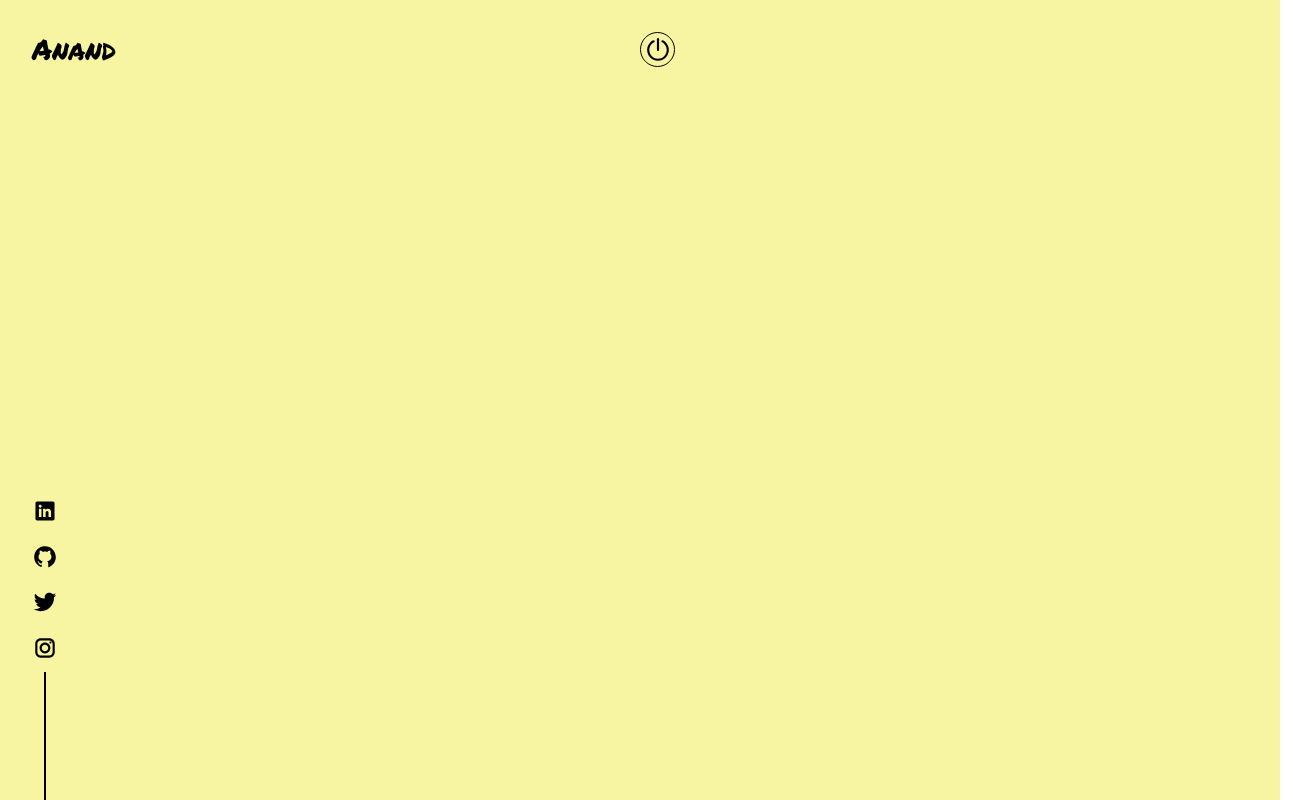
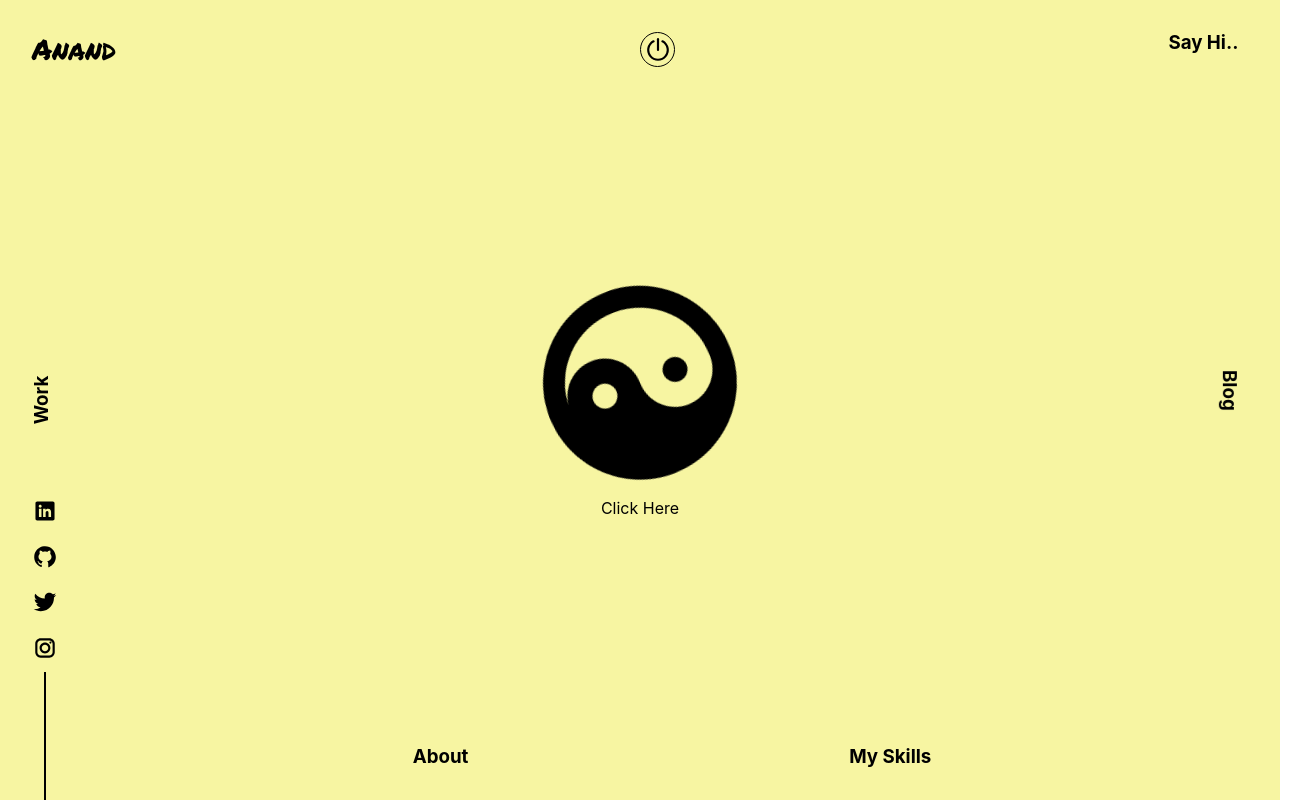
Before and after one commit to Anand795/react-portfolio, a React (Create React App) app: page / in a window 1280 px wide. Shown: the whole page, 1312 px wide, since content can reach past the window. Built offline with nearby package versions, Linux system fonts and the light colour scheme; a web font is replaced by a local one.

Commit message:
added yinyang in home page

```diff
--- a/src/App.js
+++ b/src/App.js
@@ -11,7 +11,7 @@ import Blogs from "./components/Blogs";
 function App() {
   return (
     <ThemeProvider theme={lightTheme}>
-      <>
+
         <GlobalStyle />
         {/* <h1>Hello World</h1> */}
         <Routes>
@@ -19,8 +19,8 @@ function App() {
           <Route exact path="/about" element={<About />} />
           <Route exact path="/mywork" element={<MyWork />} />
           <Route exact path="/blogs" element={<Blogs />} />
+          <Route exact path="/skills" element={<About />} />
         </Routes>
-      </>
     </ThemeProvider>
   );
 }
--- a/src/components/AllSvgs.jsx
+++ b/src/components/AllSvgs.jsx
@@ -1,3 +1,4 @@
+/* eslint-disable react/style-prop-object */
 import React from "react";
 
 export const HomeIcon = (props) => {
@@ -88,8 +89,26 @@ export const LinkedIn = (props) => {
       width="26px"
       height="26px"
     >
-      {" "}
       <path d="M24,4H6C4.895,4,4,4.895,4,6v18c0,1.105,0.895,2,2,2h18c1.105,0,2-0.895,2-2V6C26,4.895,25.105,4,24,4z M10.954,22h-2.95 v-9.492h2.95V22z M9.449,11.151c-0.951,0-1.72-0.771-1.72-1.72c0-0.949,0.77-1.719,1.72-1.719c0.948,0,1.719,0.771,1.719,1.719 C11.168,10.38,10.397,11.151,9.449,11.151z M22.004,22h-2.948v-4.616c0-1.101-0.02-2.517-1.533-2.517 c-1.535,0-1.771,1.199-1.771,2.437V22h-2.948v-9.492h2.83v1.297h0.04c0.394-0.746,1.356-1.533,2.791-1.533 c2.987,0,3.539,1.966,3.539,4.522V22z" />
     </svg>
   );
 };
+
+export const YinYang = (props) => {
+  return (
+    <svg
+      aria-hidden="true"
+      data-prefix="fas"
+      data-icon="yin-yang"
+      className="prefix__svg-inline--fa prefix__fa-yin-yang prefix__fa-w-16"
+      xmlns="http://www.w3.org/2000/svg"
+      viewBox="0 0 496 512"
+      {...props}
+    >
+      <path
+        fill={props.fill}
+        d="M248 8C111.03 8 0 119.03 0 256s111.03 248 248 248 248-111.03 248-248S384.97 8 248 8zm0 376c-17.67 0-32-14.33-32-32s14.33-32 32-32 32 14.33 32 32-14.33 32-32 32zm0-128c-53.02 0-96 42.98-96 96s42.98 96 96 96c-106.04 0-192-85.96-192-192S141.96 64 248 64c53.02 0 96 42.98 96 96s-42.98 96-96 96zm0-128c-17.67 0-32 14.33-32 32s14.33 32 32 32 32-14.33 32-32-14.33-32-32-32z"
+      />
+    </svg>
+  );
+};
--- a/src/components/Home.jsx
+++ b/src/components/Home.jsx
@@ -1,9 +1,11 @@
 import React from "react";
-import styled from "styled-components";
+import styled, { keyframes } from "styled-components";
 import { Link } from "../../node_modules/react-router-dom";
 import HomeButton from "../subComponents/HomeButton";
-import {  LogoComponent } from "../subComponents/LogoComponent";
-import { SocialIcons } from '../subComponents/SocialIcons'
+import { LogoComponent } from "../subComponents/LogoComponent";
+import { SocialIcons } from "../subComponents/SocialIcons";
+import { YinYang } from "../components/AllSvgs";
+// import yin from "../assets/yin.png";
 
 const HomeContainer = styled.div`
   background: ${(props) => props.theme.body};
@@ -17,16 +19,150 @@ const Container = styled.div`
   padding: 2rem;
 `;
 
-const Home = (props) => {
-  // console.log(props);
+const Contact = styled.div`
+  color: ${(props) => props.theme.text};
+  right: calc(1rem + 2vw);
+  top: 2rem;
+  text-decoration: none;
+
+  position: fixed;
+  z-index: 1;
+`;
+
+const Blog = styled.div`
+  color: ${(props) => props.theme.text};
+  top: 50%;
+  right: calc(1rem + 2vw);
+  /* TODO: CHECK this CALC */
+  position: fixed;
+  transform: rotate(90deg) translate(-50%, -50%);
+  text-decoration: none;
+
+  z-index: 1;
+`;
+
+const Work = styled.div`
+  color: ${(props) => props.theme.text};
+  top: 50%;
+  left: calc(1rem + 2vw);
+  /* TODO: CHECK this CALC */
+  position: absolute;
+  transform: translate(-50%, -50%) rotate(-90deg);
+  align-items: center;
+
+  z-index: 1;
+`;
+
+const Footer = styled.div`
+  bottom: 2rem;
+  display: flex;
+  text-decoration: none;
+  width: 100%;
+  justify-content: space-evenly;
+
+  position: absolute;
+`;
+const About = styled.div`
+  color: ${(props) => props.theme.text};
+  text-decoration: none;
+  z-index: 1;
+`;
+const Skills = styled.div`
+  color: ${(props) => props.theme.text};
+  text-decoration: none;
+  z-index: 1;
+`;
+
+const rotate = keyframes`
+  from{
+    transform: rotate(0);
+  }
+  to{
+    transform: rotate(360deg);
+  }
+`;
+
+const Center = styled.button`
+  position: absolute;
+  top: 50%;
+  left: 50%;
+  transform: translate(-50%, -50%);
+  border: none;
+  background: transparent;
+  cursor: pointer;
+  align-items: center;
+
+  display: flex;
+  flex-direction: column;
+  justify-content: center;
+
+  & > :first-child {
+    animation: ${rotate} infinite 2.5s linear;
+  }
+
+  & > :last-child {
+    padding-top: 1rem;
+  }
+`;
+
+const Home = ({ props }) => {
+  // console.log(HomeContainer.componentStyle.rules[3]);
   return (
     <HomeContainer>
       <Container>
         <Link to="/">
           <HomeButton fill="currentColor" />
         </Link>
-          <LogoComponent />
-          <SocialIcons />
+        <LogoComponent />
+
+        <Center>
+          {/* <img style={{width: "150px", height: "150px"}} src={yin} alt="" srcset="" /> */}
+          <YinYang width={200} height={200} fill="currentColor" />
+          <span>Click Here</span>
+        </Center>
+
+        <Contact>
+          <h3>
+            <a
+              style={{ color: "inherit", textDecoration: "none" }}
+              href="mailto:anandbale11@gmail.com"
+            >
+              Say Hi..
+            </a>
+          </h3>
+        </Contact>
+
+        {/* Blog Cokmponent */}
+        <Link to="/blog">
+          <Blog>
+            <h3>Blog</h3>
+          </Blog>
+        </Link>
+
+        {/* Work Component */}
+        <Link to="/mywork">
+          <Work>
+            <h3>Work</h3>
+          </Work>
+        </Link>
+
+        {/* Social Icons */}
+        <SocialIcons />
+
+        {/* Footer */}
+        <Footer>
+          <Link to="/about">
+            <About>
+              <h3>About</h3>
+            </About>
+          </Link>
+
+          <Link to="/skills">
+            <Skills>
+              <h3>My Skills</h3>
+            </Skills>
+          </Link>
+        </Footer>
       </Container>
     </HomeContainer>
   );
--- a/src/subComponents/SocialIcons.jsx
+++ b/src/subComponents/SocialIcons.jsx
@@ -8,7 +8,7 @@ const Icons = styled.div`
   align-items: center;
   /* background-color: blue; */
 
-  position: fixed;
+  position: absolute;
   bottom: 0;
   left: 2rem;
 
```
Also changed, not shown: src/assets/yin.png (added).
